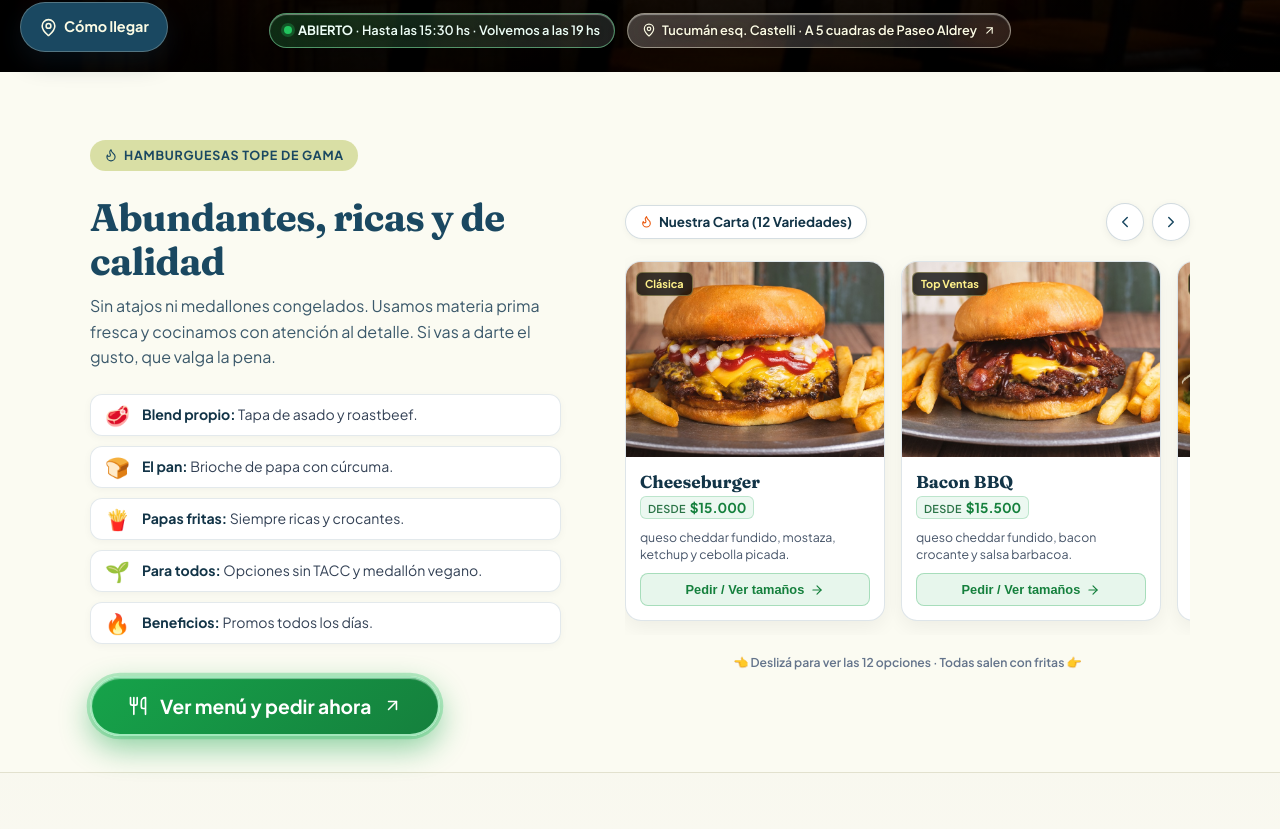
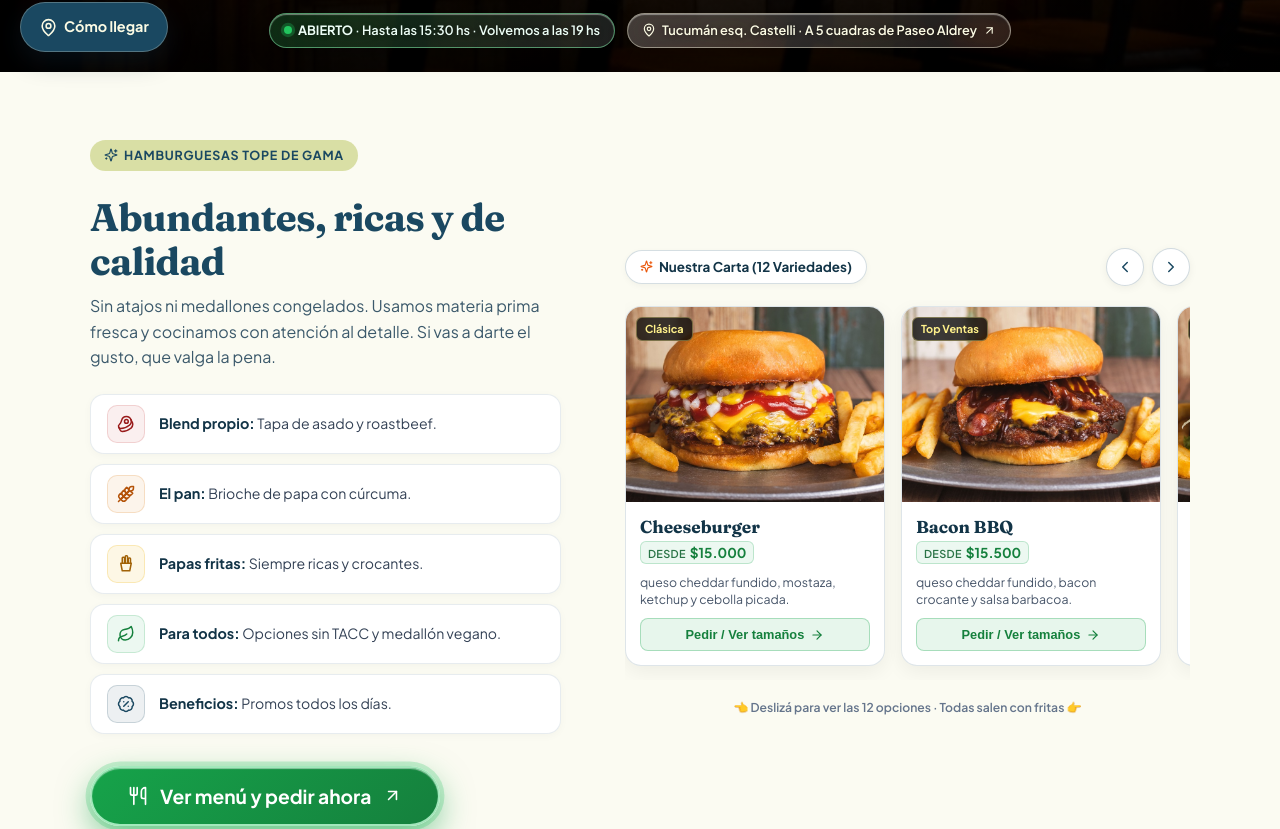
Before and after one commit to boiscantina/bois-cantina, a React (Vite) app: page / in a window 1280 px wide. Shown: the part 728-1557 px from the top of the page. Built offline with nearby package versions, Linux system fonts and the light colour scheme.

Commit message:
style: reemplazar emojis de la seccion burgers por iconos vectoriales premium con badges interactivos

```diff
--- a/src/App.jsx
+++ b/src/App.jsx
@@ -23,9 +23,52 @@ import {
   Edit3,
   ShoppingBag,
   ArrowRight,
+  Beef,
+  Wheat,
+  Leaf,
+  BadgePercent,
 } from 'lucide-react';
 import { SITE_CONFIG, getWhatsAppUrl, getBoisLiveStatus } from './config';
 import BurgerMenuDrawer from './BurgerMenuDrawer';
+
+function FriesIcon({ size = 18, className = "" }) {
+  return (
+    <svg
+      width={size}
+      height={size}
+      viewBox="0 0 24 24"
+      fill="none"
+      stroke="currentColor"
+      strokeWidth="2"
+      strokeLinecap="round"
+      strokeLinejoin="round"
+      className={className}
+      aria-hidden="true"
+    >
+      <path d="M5 11l2 10h10l2-10H5z" />
+      <path d="M7 11V4a1 1 0 0 1 1-1h1a1 1 0 0 1 1 1v7" />
+      <path d="M11 11V2a1 1 0 0 1 1-1h1a1 1 0 0 1 1 1v9" />
+      <path d="M15 11V5a1 1 0 0 1 1-1h1a1 1 0 0 1 1 1v6" />
+    </svg>
+  );
+}
+
+function renderSpecIcon(icon) {
+  switch (icon) {
+    case 'beef':
+      return <Beef size={18} />;
+    case 'wheat':
+      return <Wheat size={18} />;
+    case 'fries':
+      return <FriesIcon size={18} />;
+    case 'leaf':
+      return <Leaf size={18} />;
+    case 'badge':
+      return <BadgePercent size={18} />;
+    default:
+      return <Sparkles size={18} />;
+  }
+}
 
 export default function App() {
   const mainWhatsAppUrl = getWhatsAppUrl();
@@ -270,7 +313,7 @@ export default function App() {
               {/* COLUMNA IZQUIERDA: CONTENIDO Y CTA PRINCIPAL */}
               <div className="burgers-split-content">
                 <span className="section-eyebrow">
-                  <Flame size={14} /> {SITE_CONFIG.burgersSection.eyebrow}
+                  <Sparkles size={14} /> {SITE_CONFIG.burgersSection.eyebrow}
                 </span>
                 <h2 className="section-title burgers-split-title">{SITE_CONFIG.burgersSection.title}</h2>
                 <p className="section-description burgers-split-lead">
@@ -279,8 +322,10 @@ export default function App() {
 
                 <div className="burger-specs-vertical">
                   {SITE_CONFIG.burgersSection.specs.map((spec, idx) => (
-                    <div key={idx} className="burger-spec-row">
-                      <span className="burger-spec-emoji">{spec.emoji}</span>
+                    <div key={idx} className={`burger-spec-row spec-${spec.icon}`}>
+                      <div className={`burger-spec-icon-box box-${spec.icon}`} aria-hidden="true">
+                        {renderSpecIcon(spec.icon)}
+                      </div>
                       <div className="burger-spec-text-group">
                         <strong className="burger-spec-label">{spec.label}: </strong>
                         <span className="burger-spec-desc">{spec.text}</span>
@@ -311,7 +356,7 @@ export default function App() {
               <div className="burgers-carousel-wrap">
                 <div className="burgers-carousel-header">
                   <span className="burgers-carousel-tag">
-                    <Flame size={13} />
+                    <Sparkles size={13} />
                     <span>Nuestra Carta ({SITE_CONFIG.allBurgers.length} Variedades)</span>
                   </span>
                   <div className="burgers-carousel-nav">
--- a/src/config.js
+++ b/src/config.js
@@ -141,11 +141,11 @@ export const SITE_CONFIG = {
     description:
       "Sin atajos ni medallones congelados. Usamos materia prima fresca y cocinamos con atención al detalle. Si vas a darte el gusto, que valga la pena.",
     specs: [
-      { emoji: "🥩", label: "Blend propio", text: "Tapa de asado y roastbeef." },
-      { emoji: "🍞", label: "El pan", text: "Brioche de papa con cúrcuma." },
-      { emoji: "🍟", label: "Papas fritas", text: "Siempre ricas y crocantes." },
-      { emoji: "🌱", label: "Para todos", text: "Opciones sin TACC y medallón vegano." },
-      { emoji: "🔥", label: "Beneficios", text: "Promos todos los días." },
+      { icon: "beef", label: "Blend propio", text: "Tapa de asado y roastbeef." },
+      { icon: "wheat", label: "El pan", text: "Brioche de papa con cúrcuma." },
+      { icon: "fries", label: "Papas fritas", text: "Siempre ricas y crocantes." },
+      { icon: "leaf", label: "Para todos", text: "Opciones sin TACC y medallón vegano." },
+      { icon: "badge", label: "Beneficios", text: "Promos todos los días." },
     ],
     ctaText: "Ver menú y pedir ahora",
     ctaPrompt: "¡Hola BOIS! Quiero ver el menú y hacer un pedido de burgers 🍔🍟",
--- a/src/index.css
+++ b/src/index.css
@@ -1557,21 +1557,100 @@ a {
 
 .burger-spec-row {
   display: flex;
-  align-items: flex-start;
-  gap: 12px;
+  align-items: center;
+  gap: 14px;
   background: #ffffff;
-  border: 1px solid rgba(26, 72, 97, 0.12);
-  padding: 10px 14px;
-  border-radius: 12px;
+  border: 1px solid rgba(26, 72, 97, 0.10);
+  padding: 10px 16px;
+  border-radius: 14px;
   font-size: 0.88rem;
   line-height: 1.4;
-  box-shadow: 0 2px 8px rgba(0, 0, 0, 0.04);
-}
-
-.burger-spec-row .burger-spec-emoji {
-  font-size: 1.25rem;
-  line-height: 1;
+  box-shadow: 0 2px 8px rgba(0, 0, 0, 0.03);
+  transition: all 0.22s cubic-bezier(0.16, 1, 0.3, 1);
+}
+
+.burger-spec-row:hover {
+  border-color: rgba(26, 72, 97, 0.22);
+  box-shadow: 0 6px 18px rgba(26, 72, 97, 0.08);
+  transform: translateX(4px);
+  background: #fdfdfd;
+}
+
+.burger-spec-icon-box {
+  width: 38px;
+  height: 38px;
+  min-width: 38px;
+  border-radius: 10px;
+  display: flex;
+  align-items: center;
+  justify-content: center;
   flex-shrink: 0;
+  transition: all 0.22s ease;
+}
+
+/* Paleta refinada por categoría */
+.burger-spec-icon-box.box-beef {
+  background: rgba(185, 28, 28, 0.07);
+  border: 1px solid rgba(185, 28, 28, 0.15);
+  color: #991b1b;
+}
+
+.burger-spec-icon-box.box-wheat {
+  background: rgba(217, 119, 6, 0.08);
+  border: 1px solid rgba(217, 119, 6, 0.18);
+  color: #b45309;
+}
+
+.burger-spec-icon-box.box-fries {
+  background: rgba(234, 179, 8, 0.10);
+  border: 1px solid rgba(234, 179, 8, 0.22);
+  color: #a16207;
+}
+
+.burger-spec-icon-box.box-leaf {
+  background: rgba(22, 163, 74, 0.08);
+  border: 1px solid rgba(22, 163, 74, 0.18);
+  color: #15803d;
+}
+
+.burger-spec-icon-box.box-badge {
+  background: rgba(26, 72, 97, 0.08);
+  border: 1px solid rgba(26, 72, 97, 0.18);
+  color: var(--bois-blue);
+}
+
+.burger-spec-row:hover .burger-spec-icon-box {
+  transform: scale(1.08);
+}
+
+.burger-spec-row:hover .burger-spec-icon-box.box-beef {
+  background: #991b1b;
+  color: #ffffff;
+  border-color: #991b1b;
+}
+
+.burger-spec-row:hover .burger-spec-icon-box.box-wheat {
+  background: #b45309;
+  color: #ffffff;
+  border-color: #b45309;
+}
+
+.burger-spec-row:hover .burger-spec-icon-box.box-fries {
+  background: #a16207;
+  color: #ffffff;
+  border-color: #a16207;
+}
+
+.burger-spec-row:hover .burger-spec-icon-box.box-leaf {
+  background: #15803d;
+  color: #ffffff;
+  border-color: #15803d;
+}
+
+.burger-spec-row:hover .burger-spec-icon-box.box-badge {
+  background: var(--bois-blue);
+  color: #ffffff;
+  border-color: var(--bois-blue);
 }
 
 .burger-spec-text-group {
@@ -1581,10 +1660,12 @@ a {
 .burger-spec-row strong {
   color: var(--bois-blue-dark);
   font-weight: 700;
+  font-size: 0.90rem;
 }
 
 .burger-spec-desc {
   color: #334155;
+  font-size: 0.88rem;
 }
 
 .burgers-split-cta-wrap {
```
